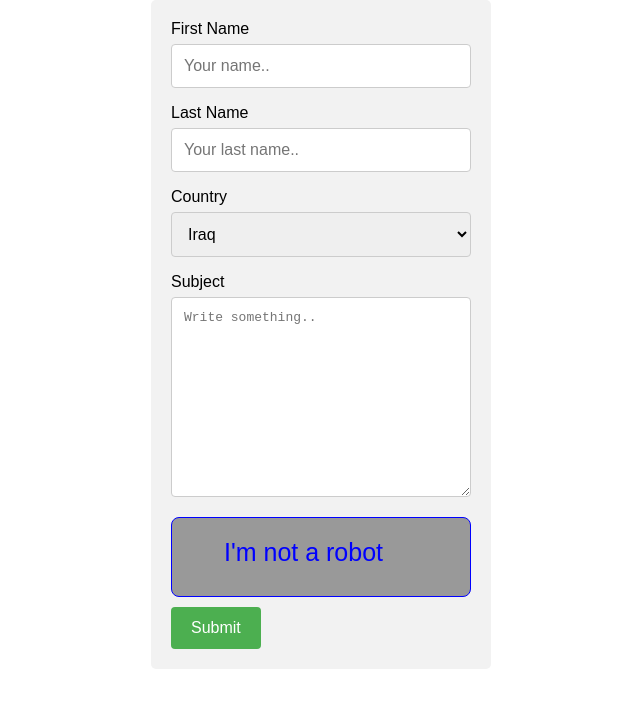
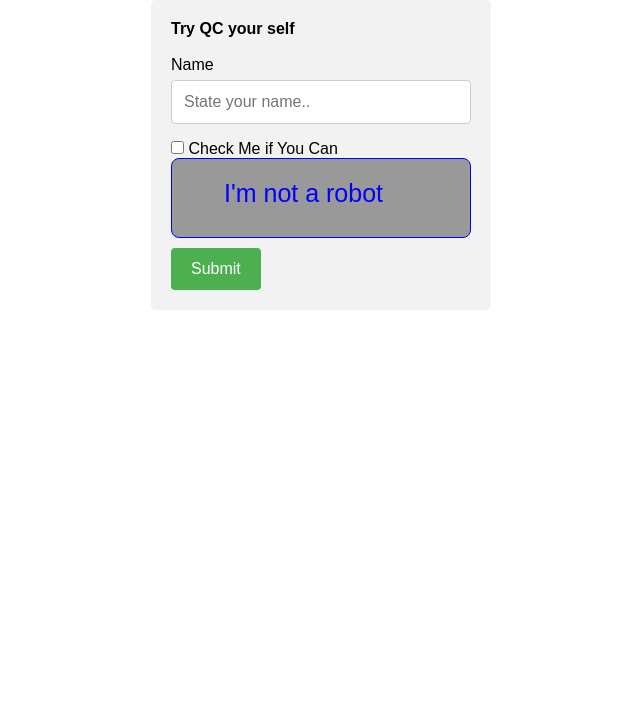
Before and after one commit to darbazali/QUAD-CAPTCHA, a website built with Parcel: page src/index.html in a window 1280 px wide. Shown: the whole page, without its empty margins (319-959 px from the left). Built offline with nearby package versions, Linux system fonts and the light colour scheme.

Commit message:
form redesigned

```diff
--- a/src/index.html
+++ b/src/index.html
@@ -11,31 +11,20 @@
 
 <body>
     <div class="container">
+        <h1>Try QC your self</h1><br/>
         <form action="test.html">
-            <label for="fname">First Name</label>
-            <input type="text" id="fname" name="firstname" placeholder="Your name..">
+            <label for="fname">Name</label>
+            <input type="text" id="fname" name="firstname" placeholder="State your name..">
 
-            <label for="lname">Last Name</label>
-            <input type="text" id="lname" name="lastname" placeholder="Your last name..">
+            <input type="checkbox" class="quad_captcha_checkbox">
+            <label for="check_box">Check Me if You Can</label>
 
-            <label for="country">Country</label>
-            <select id="country" name="country">
-              <option value="Iraq">Iraq</option>
-              <option value="australia">Australia</option>
-              <option value="canada">Canada</option>
-              <option value="usa">USA</option>
-            </select>
-
-            <label for="subject">Subject</label>
-            <textarea id="subject" name="subject" placeholder="Write something.." style="height:200px"></textarea>
-
-            <!--  dCAPTCHA anchor div         -->
             <div class="d-captcha-div"> </div>
             <input type="submit" value="Submit" class="d-captcha-submit" disabled>
         </form>
     </div>
 
-    <script src="G-SHIELD.js"></script>
+    <script src="/product/G-SHIELD.js"></script>
 </body>
 
 </html>
```
